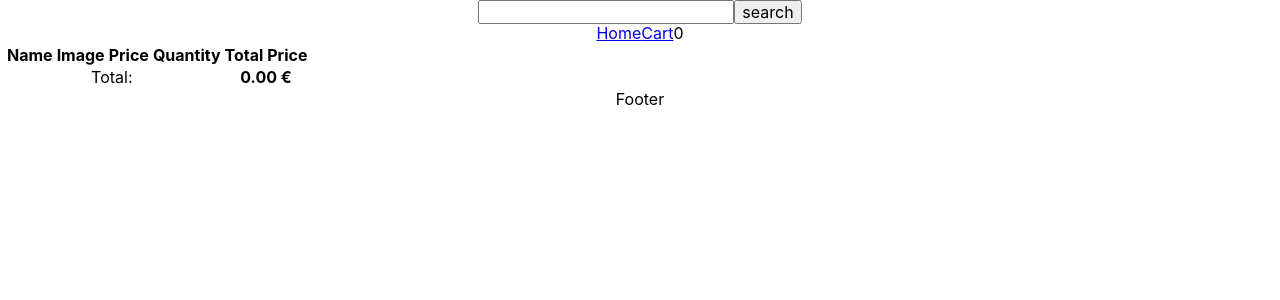
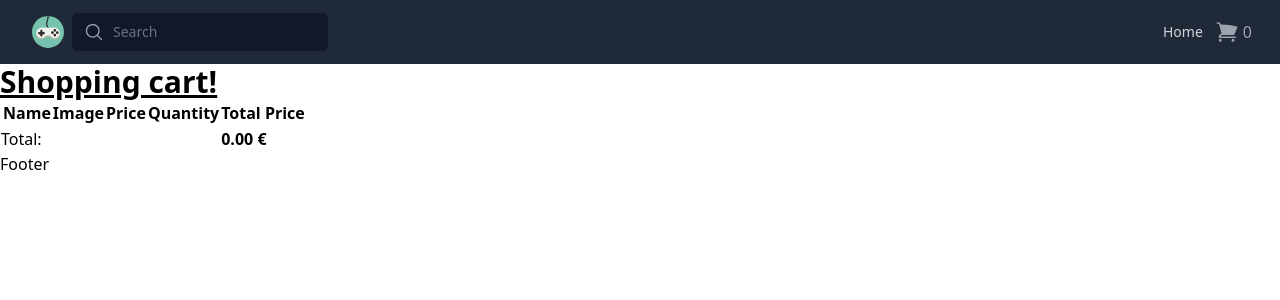
Before and after one commit to Francsy/MERN-videogames-e-commerce, a React (Create React App) app in the folder client/: page /cart in a window 1280 px wide. Shown: the top 300 px of the page. Built offline with nearby package versions, Linux system fonts and the light colour scheme.

Commit message:
add/tailwind config + header first version

```diff
--- a/client/package.json
+++ b/client/package.json
@@ -3,6 +3,8 @@
   "version": "0.1.0",
   "private": true,
   "dependencies": {
+    "@headlessui/react": "^1.7.13",
+    "@heroicons/react": "^2.0.16",
     "@testing-library/jest-dom": "^5.16.5",
     "@testing-library/react": "^13.4.0",
     "@testing-library/user-event": "^13.5.0",
@@ -45,6 +47,7 @@
   },
   "devDependencies": {
     "create-react-component-folder": "^0.3.7",
-    "redux-logger": "^3.0.6"
+    "redux-logger": "^3.0.6",
+    "tailwindcss": "^3.2.7"
   }
 }
--- a/client/src/components/Header/Header.jsx
+++ b/client/src/components/Header/Header.jsx
@@ -1,3 +1,37 @@
+import React from "react";
+import SearchBar from "./SearchBar"
+import Nav from "./Nav"
+import { Disclosure } from '@headlessui/react'
+
+
+
+export default function Example() {
+
+  return (
+    <Disclosure as="nav" className="bg-gray-800">
+      {({ open }) => (
+        <>
+          <div className="mx-auto max-w-7xl px-2 sm:px-6 lg:px-8">
+            <div className="relative flex items-center justify-between h-16">
+            <SearchBar/>
+            <Nav />
+            </div>
+          </div>
+        </>
+      )}
+    </Disclosure>
+  )
+}
+
+
+
+
+
+
+
+/*
+1 version
+
 import React from "react";
 import SearchBar from "./SearchBar"
 import Nav from "./Nav"
@@ -5,9 +39,11 @@ import Nav from "./Nav"
 
 const Header = () => {
   return <header>
+
     <SearchBar/>
     <Nav />
     </header>;
 };
 
 export default Header;
+ */
--- a/client/src/components/Header/Nav/Nav.jsx
+++ b/client/src/components/Header/Nav/Nav.jsx
@@ -1,11 +1,47 @@
+import React from "react";
+import {Link } from "react-router-dom"
+import { useSelector } from 'react-redux';
+import { ShoppingCartIcon } from '@heroicons/react/24/solid'
+
+
+const Nav = () => {
+  const itemsQuantity = useSelector(state => state.numberItems)
+
+return <div className="flex items-center">
+<Link className="text-gray-300 hover:bg-gray-700 hover:text-white px-3 py-2 rounded-md text-sm font-medium" to="/" >Home</Link>
+
+<Link to="/cart" >
+  <button
+    type="button"
+    className="group -mr-1 flex items-center text-gray-400 hover:text-white focus:outline-none focus:ring-2 focus:ring-white"
+  >
+    <span className="sr-only">Open Cart</span>
+    <ShoppingCartIcon className="h-6 w-6" aria-hidden="true" />
+    <span className="ml-1 font-medium">{itemsQuantity}</span>
+  </button>
+</Link>
+</div>
+};
+
+export default Nav;
+
+
+
+
+
+/*
+
 import React from "react";
 import {Link } from "react-router-dom"
 import { useSelector } from 'react-redux';
 
+
+Version 1:
+
 const Nav = () => {
 
   const itemsQuantity = useSelector(state => state.numberItems)
-  return <div>
+  return <div >
     <Link to="/" >Home</Link>
     <Link to="/cart" >Cart</Link>
     <span>{itemsQuantity}</span>
@@ -14,3 +50,4 @@ const Nav = () => {
 };
 
 export default Nav;
+ */
--- a/client/src/components/Header/SearchBar/SearchBar.jsx
+++ b/client/src/components/Header/SearchBar/SearchBar.jsx
@@ -1,3 +1,69 @@
+import React, { useContext, useState, useRef, useEffect } from "react";
+import {Link } from "react-router-dom"
+import { searchContext } from "../../../context/searchContext";
+import { MagnifyingGlassIcon } from '@heroicons/react/24/solid'
+
+
+const SearchBar = () => {
+  const [productInput, setProductInput] = useState('')
+
+  const {setSearchInput } = useContext(searchContext)
+
+  const inputRef = useRef();
+  useEffect(() => {
+    setSearchInput(productInput)
+    // eslint-disable-next-line
+  }, [productInput])
+
+  const handleSearch = () => setProductInput(inputRef.current.value)
+  // const removeSearch = () => {
+  //   setProductInput('');
+  //   inputRef.current.value = '';
+  // }
+
+  return <div className="flex items-center">
+<Link to="/">
+<img
+  className="block h-8 w-auto mr-2"
+  src="/assets/logo.svg"
+  alt="logo"
+/>
+</Link>
+<div className="relative">
+  <div className="absolute inset-y-0 left-0 flex items-center pl-3">
+    <MagnifyingGlassIcon className="h-5 w-5 text-gray-400" aria-hidden="true" onClick={handleSearch} />
+    <label htmlFor="search" className="sr-only">Search</label>
+  </div>
+  <input
+id="search"
+name="search"
+className="block w-full bg-gray-900 border border-transparent rounded-md py-2 pl-10 pr-3 text-sm placeholder-gray-500 focus:outline-none focus:bg-white focus:border-white focus:ring-white focus:text-gray-900 focus:placeholder-gray-400"
+placeholder="Search"
+type="search"
+ref={inputRef}/>
+</div>
+</div>
+};
+
+export default SearchBar;
+
+
+
+
+
+
+
+
+
+
+
+
+
+
+
+/*
+Version 1:
+
 import React, { useContext, useState, useRef, useEffect } from "react";
 import { searchContext } from "../../../context/searchContext";
 
@@ -24,4 +90,4 @@ const SearchBar = () => {
   </div>;
 };
 
-export default SearchBar;
+export default SearchBar; */
--- a/client/src/components/Main/Cart/Cart.jsx
+++ b/client/src/components/Main/Cart/Cart.jsx
@@ -15,6 +15,10 @@ const Cart = () => {
   });
 
   return (
+    <section>
+          <h1 className="text-3xl font-bold underline">Shopping cart!</h1>
+
+
       <table className="table">
           <thead>
               <tr>
@@ -56,6 +60,7 @@ const Cart = () => {
           </tbody>
 
       </table>
+      </section>
   )
 }
 
--- a/client/src/components/Main/Store/Store.jsx
+++ b/client/src/components/Main/Store/Store.jsx
@@ -94,9 +94,9 @@ const Store = () => {
   return <>
     {products.length > 1 ?
     <>
-    <button className={buttons.name.classInfo} onClick={()=>orderByRule('name')} >{buttons.name.cross === true ? <a onClick={removeRules}> X </a> : <></>}{buttons.name.text}{buttons.name.arrow}</button>
-    <button className={buttons.relevance.classInfo} onClick={()=>orderByRule('relevance')}>{buttons.relevance.cross === true ? <a onClick={removeRules}> X </a> : <></>}{buttons.relevance.text}{buttons.relevance.arrow}</button>
-    <button className={buttons.price.classInfo} onClick={()=>orderByRule('price')}>{buttons.price.cross === true ? <a onClick={removeRules}> X </a> : <></>}{buttons.price.text}{buttons.price.arrow}</button>
+    <button className={buttons.name.classInfo} onClick={()=>orderByRule('name')} >{buttons.name.cross === true ? <span onClick={removeRules}> X </span> : <></>}{buttons.name.text}{buttons.name.arrow}</button>
+    <button className={buttons.relevance.classInfo} onClick={()=>orderByRule('relevance')}>{buttons.relevance.cross === true ? <span onClick={removeRules}> X </span> : <></>}{buttons.relevance.text}{buttons.relevance.arrow}</button>
+    <button className={buttons.price.classInfo} onClick={()=>orderByRule('price')}>{buttons.price.cross === true ? <span onClick={removeRules}> X </span> : <></>}{buttons.price.text}{buttons.price.arrow}</button>
     {/* {sortBy.length > 0 ? <button onClick={removeRules}>No filters</button>:<></>} */}
     </> :
     <></>}
--- a/client/src/index.css
+++ b/client/src/index.css
@@ -1,13 +1,3 @@
-body {
-  margin: 0;
-  font-family: -apple-system, BlinkMacSystemFont, 'Segoe UI', 'Roboto', 'Oxygen',
-    'Ubuntu', 'Cantarell', 'Fira Sans', 'Droid Sans', 'Helvetica Neue',
-    sans-serif;
-  -webkit-font-smoothing: antialiased;
-  -moz-osx-font-smoothing: grayscale;
-}
-
-code {
-  font-family: source-code-pro, Menlo, Monaco, Consolas, 'Courier New',
-    monospace;
-}
+@tailwind base;
+@tailwind components;
+@tailwind utilities;
--- a/client/src/index.js
+++ b/client/src/index.js
@@ -1,8 +1,8 @@
 import React from 'react';
 import ReactDOM from 'react-dom/client';
-// import './index.css';
 import 'normalize.css'
-import './styles/styles.scss'
+import './index.css';
+// import './styles/styles.scss'
 import App from './App';
 import reportWebVitals from './reportWebVitals';
 import { Provider } from 'react-redux';
--- a/client/src/styles/styles.scss
+++ b/client/src/styles/styles.scss
@@ -1 +1,3 @@
+
+
 @import './views/App';
--- /dev/null
+++ b/client/tailwind.config.js
@@ -0,0 +1,10 @@
+/** @type {import('tailwindcss').Config} */
+module.exports = {
+  content: [
+    "./src/**/*.{js,jsx,ts,tsx}",
+  ],
+  theme: {
+    extend: {},
+  },
+  plugins: [],
+}
```
Also changed, not shown: client/public/assets/logo.svg (added), 1 other file (tests, documents, lock files or other folders).
